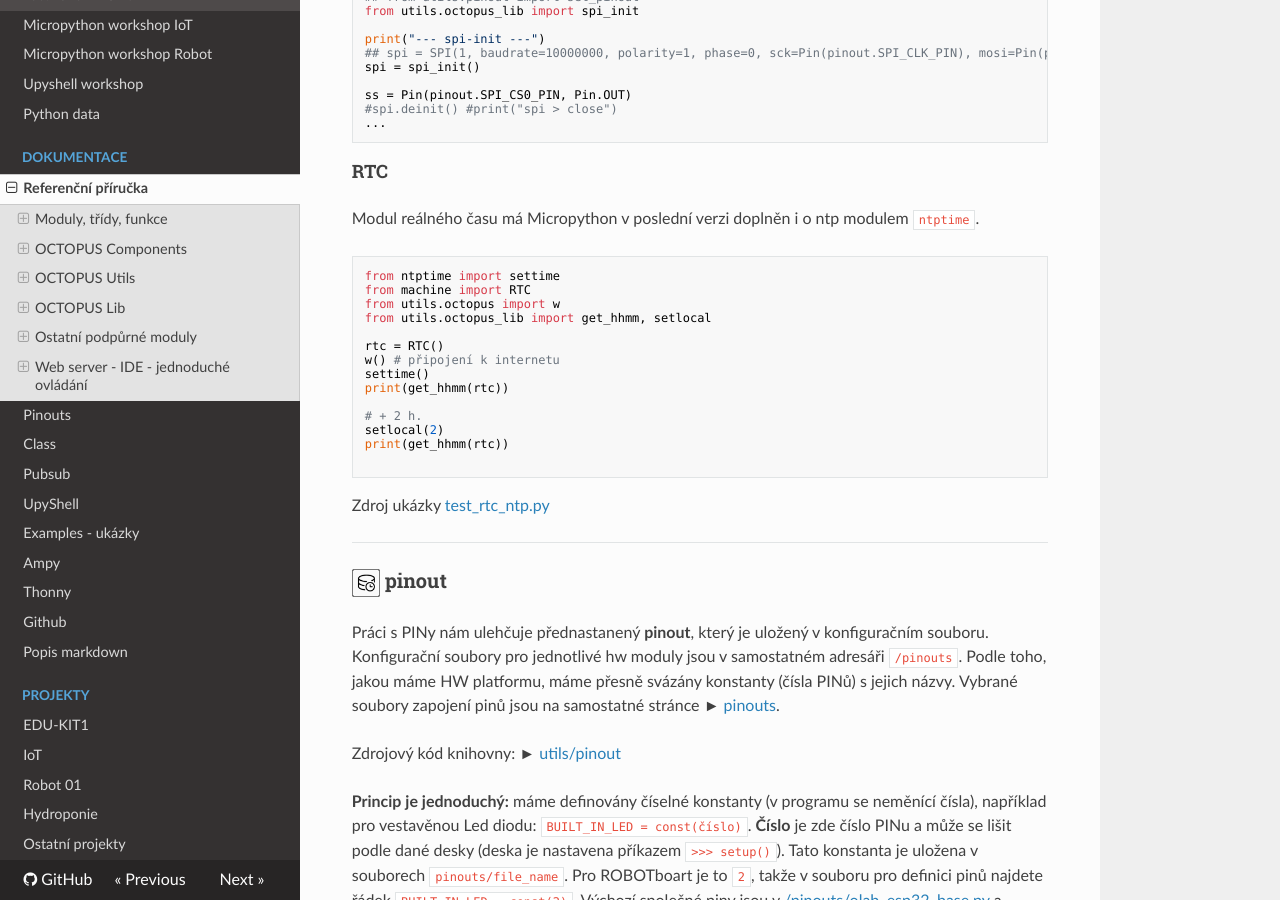
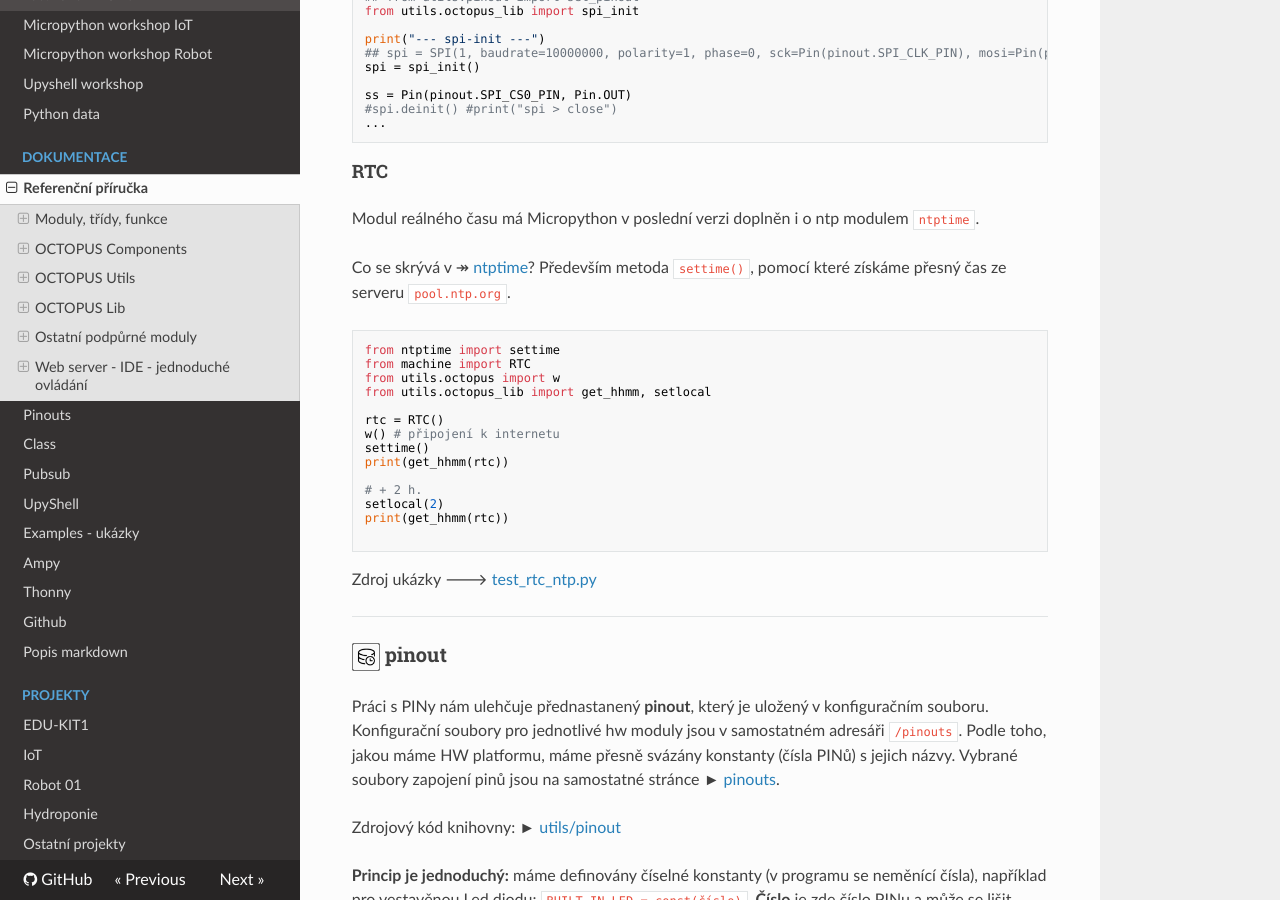
Before and after one commit to octopuslab-cz/docs_octopuslab_cz, an MkDocs documentation site: the page built from docs/basicdoc.md, in a window 1280 px wide and 900 px high, scrolled down 21497 px. Built offline with MkDocs 1.6.1, drawn with Linux system fonts in a browser that asks for light colours; nearby versions of some CDN libraries.

Commit message:
typo and links ntp

````diff
--- a/docs/basicdoc.md
+++ b/docs/basicdoc.md
@@ -1148,6 +1148,10 @@ ss = Pin(pinout.SPI_CS0_PIN, Pin.OUT)
 
 Modul reálného času má Micropython v poslední verzi doplněn i o ntp modulem `ntptime`.
 
+Co se skrývá v ↠ [ntptime](https://github.com/micropython/micropython/blob/master/ports/esp8266/modules/ntptime.py)?
+Především metoda `settime()`, pomocí které získáme přesný čas ze serveru `pool.ntp.org`.
+
+
 ```python
 from ntptime import settime
 from machine import RTC
@@ -1165,7 +1169,7 @@ print(get_hhmm(rtc))
 
 ```
 
-Zdroj ukázky [test_rtc_ntp.py](https://github.com/octopusengine/octopuslab/blob/master/esp32-micropython/examples/test_rtc_ntp.py)
+Zdroj ukázky 🡒 [test_rtc_ntp.py](https://github.com/octopusengine/octopuslab/blob/master/esp32-micropython/examples/test_rtc_ntp.py)
 
 ---
 
````
